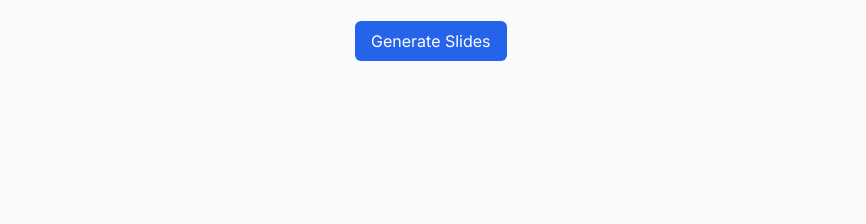
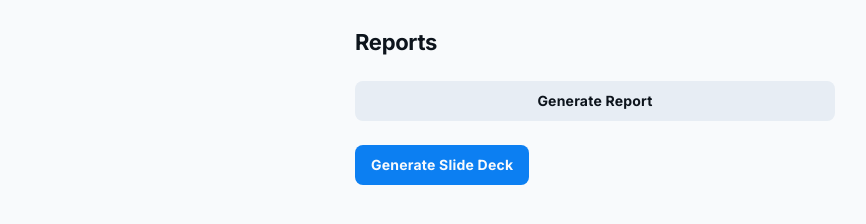
Before and after one commit to jon-neher/SliDev-At-Scale, a website: page public/index.html in a window 1280 px wide. Shown: the part 116-340 px from the top of the page, without its empty margins (9-875 px from the left). Drawn offline with nearby package versions, Linux system fonts and the light colour scheme; no server answers.

Commit message:
[UI] Refine index layout and modal

```diff
--- a/public/generate-modal.js
+++ b/public/generate-modal.js
@@ -1,79 +1,92 @@
 class GenerateSlideModal extends HTMLElement {
   connectedCallback() {
     this.innerHTML = `
-      <button id="open" class="px-4 py-2 bg-blue-600 text-white rounded-md">
-        Generate Slides
+      <button
+        id="open"
+        class="flex min-w-[84px] max-w-[480px] cursor-pointer items-center justify-center overflow-hidden rounded-lg h-10 px-4 bg-[#0c7ff2] text-slate-50 text-sm font-bold leading-normal tracking-[0.015em]"
+      >
+        <span class="truncate">Generate Slide Deck</span>
       </button>
-      <div
-        id="modal"
-        class="fixed inset-0 z-10 hidden items-center justify-center bg-black/50"
-      >
+      <div id="modal" class="fixed inset-0 z-10 hidden items-center justify-center bg-black/50">
         <div class="bg-white rounded-lg w-full max-w-lg p-6 shadow-md">
           <div class="flex justify-between items-center mb-4">
-            <h2 class="text-xl font-bold">Generate Slide Deck</h2>
+            <h2 class="text-[#0d141c] tracking-light text-[32px] font-bold leading-tight">
+              Generate Slide Deck
+            </h2>
             <button id="close" class="text-gray-500">&times;</button>
           </div>
           <section class="space-y-4">
             <div>
-              <h3 class="text-lg font-bold">Select a template</h3>
-              <div class="flex gap-3 mt-2">
-                <label class="border border-gray-300 rounded-lg px-4 py-2 cursor-pointer">
+              <h3 class="text-[#0d141c] text-lg font-bold leading-tight">Select a template</h3>
+              <div class="flex flex-wrap gap-3 mt-2">
+                <label
+                  class="text-sm font-medium leading-normal flex items-center justify-center rounded-lg border border-[#cedbe8] px-4 h-11 text-[#0d141c] has-[:checked]:border-[3px] has-[:checked]:px-3.5 has-[:checked]:border-[#0c7ff2] relative cursor-pointer"
+                >
+                  Product Overview
                   <input
                     type="radio"
                     name="template"
                     value="product-overview"
-                    class="sr-only"
+                    class="invisible absolute"
                     checked
                   />
-                  Product Overview
                 </label>
-                <label class="border border-gray-300 rounded-lg px-4 py-2 cursor-pointer">
+                <label
+                  class="text-sm font-medium leading-normal flex items-center justify-center rounded-lg border border-[#cedbe8] px-4 h-11 text-[#0d141c] has-[:checked]:border-[3px] has-[:checked]:px-3.5 has-[:checked]:border-[#0c7ff2] relative cursor-pointer"
+                >
+                  Proposal
                   <input
                     type="radio"
                     name="template"
                     value="proposal"
-                    class="sr-only"
+                    class="invisible absolute"
                   />
-                  Proposal
                 </label>
-                <label class="border border-gray-300 rounded-lg px-4 py-2 cursor-pointer">
+                <label
+                  class="text-sm font-medium leading-normal flex items-center justify-center rounded-lg border border-[#cedbe8] px-4 h-11 text-[#0d141c] has-[:checked]:border-[3px] has-[:checked]:px-3.5 has-[:checked]:border-[#0c7ff2] relative cursor-pointer"
+                >
+                  ROI Summary
                   <input
                     type="radio"
                     name="template"
                     value="roi-summary"
-                    class="sr-only"
+                    class="invisible absolute"
                   />
-                  ROI Summary
                 </label>
               </div>
             </div>
             <div>
-              <h3 class="text-lg font-bold">Include data</h3>
-              <label class="flex items-center gap-2 mt-2">
+              <h3 class="text-[#0d141c] text-lg font-bold leading-tight">Include data</h3>
+              <div class="px-4">
+                <label class="flex gap-x-3 py-3 flex-row">
                   <input
                     id="recent"
                     type="checkbox"
-                  class="h-4 w-4 rounded border-gray-300"
+                    class="h-5 w-5 rounded border-[#cedbe8] border-2 bg-transparent text-[#0c7ff2] checked:bg-[#0c7ff2] checked:border-[#0c7ff2] checked:bg-[image:--checkbox-tick-svg] focus:ring-0 focus:ring-offset-0 focus:border-[#cedbe8] focus:outline-none"
                   />
-                <span>Recent activity</span>
+                  <p class="text-[#0d141c] text-base font-normal leading-normal">Recent activity</p>
                 </label>
-              <label class="flex items-center gap-2 mt-2">
+                <label class="flex gap-x-3 py-3 flex-row">
                   <input
                     id="selected"
                     type="checkbox"
-                  class="h-4 w-4 rounded border-gray-300"
+                    class="h-5 w-5 rounded border-[#cedbe8] border-2 bg-transparent text-[#0c7ff2] checked:bg-[#0c7ff2] checked:border-[#0c7ff2] checked:bg-[image:--checkbox-tick-svg] focus:ring-0 focus:ring-offset-0 focus:border-[#cedbe8] focus:outline-none"
                   />
-                <span>Selected products</span>
+                  <p class="text-[#0d141c] text-base font-normal leading-normal">Selected products</p>
                 </label>
               </div>
+            </div>
             <div>
-              <h3 class="text-lg font-bold">Select product</h3>
+              <h3 class="text-[#0d141c] text-lg font-bold leading-tight">Select product</h3>
               <select id="product" class="mt-2 w-full border border-gray-300 rounded-lg p-2"></select>
             </div>
-            <div class="flex justify-end">
+            <div class="flex px-4 py-3 justify-end">
               <!-- Galaxy primary button: https://galaxy.vendasta.com/components/buttons/ -->
-              <button id="generate" class="px-4 py-2 bg-blue-600 text-white rounded-md">
-                Generate
+              <button
+                id="generate"
+                class="flex min-w-[84px] max-w-[480px] cursor-pointer items-center justify-center overflow-hidden rounded-lg h-10 px-4 bg-[#0c7ff2] text-slate-50 text-sm font-bold leading-normal tracking-[0.015em]"
+              >
+                <span class="truncate">Generate</span>
               </button>
             </div>
           </section>
--- a/public/index.html
+++ b/public/index.html
@@ -64,6 +64,18 @@
               </p>
             </div>
           </div>
+          <h2
+            class="text-[#0d141c] text-[22px] font-bold leading-tight tracking-[-0.015em] px-4 pb-3 pt-5"
+          >
+            Reports
+          </h2>
+          <div class="flex px-4 py-3">
+            <button
+              class="flex min-w-[84px] max-w-[480px] cursor-pointer items-center justify-center overflow-hidden rounded-lg h-10 px-4 flex-1 bg-[#e7edf4] text-[#0d141c] text-sm font-bold leading-normal tracking-[0.015em]"
+            >
+              <span class="truncate">Generate Report</span>
+            </button>
+          </div>
           <div class="flex px-4 py-3">
             <generate-slide-modal></generate-slide-modal>
           </div>
```
Also changed, not shown: 2 other files. Lines whose indentation alone changed are shown as unchanged.
